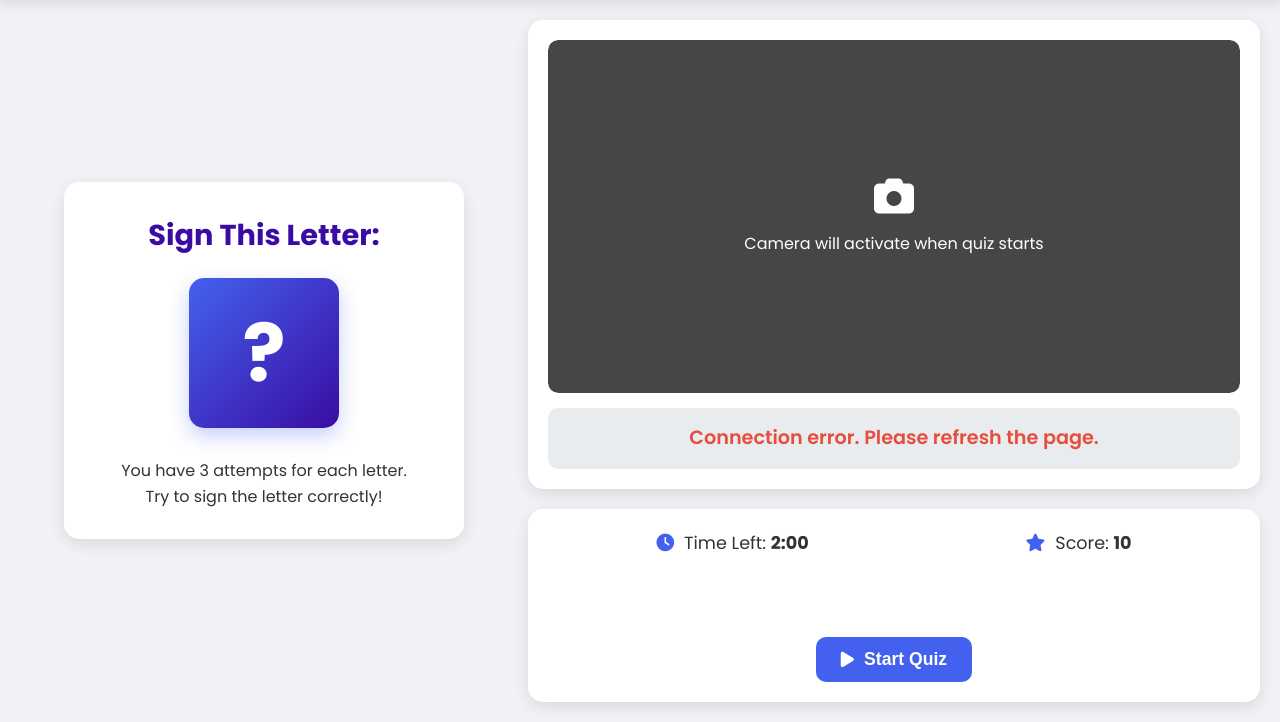
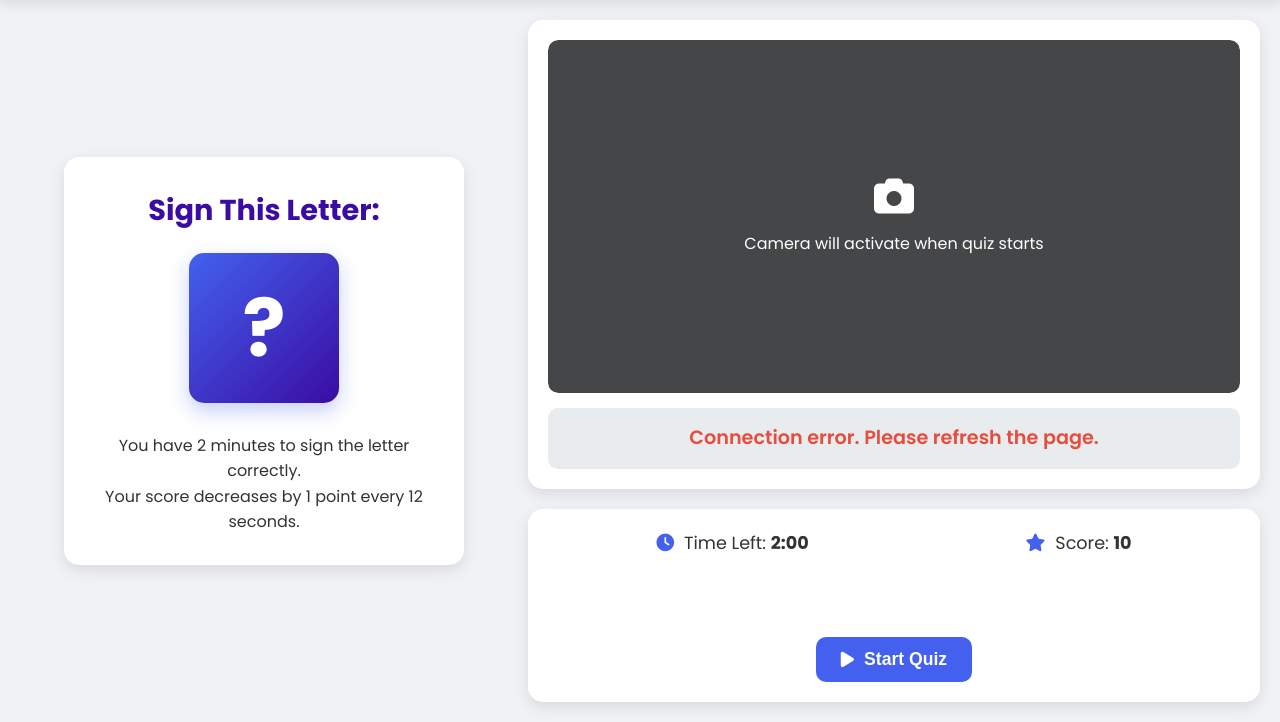
Before and after one commit to Imakp/ASLConnect, a Flask app: page /quiz in a window 1280 px wide. Shown: the part 78-800 px from the top of the page. Run offline with Flask 2, Linux system fonts and the light colour scheme; parts of the project's set-up code (start-up, migrations or seed data) failed here and were passed over; some libraries are stand-ins or nearby versions.

Commit message:
refactor(quiz): replace attempt-based scoring with time-based scoring

```diff
--- a/static/js/quiz.js
+++ b/static/js/quiz.js
@@ -23,8 +23,6 @@
     let confidenceThreshold = 0.90; // Increased threshold to 90% for stricter validation
     let socket = null;
     let frameInterval = null;
-    let attemptCount = 0;
-    let maxAttempts = 3;
 
     // ASL letters to quiz
     const aslLetters = ['A', 'B', 'C', 'D', 'E', 'F', 'G', 'H', 'I', 'J', 'K', 'L', 'M',
@@ -71,14 +69,10 @@
                     // Correct letter but confidence too low
                     feedbackMessage.textContent = `Almost there! Keep signing "${targetLetter}" clearly. (${Math.round(confidence * 100)}% confident)`;
                     feedbackMessage.className = 'feedback-message feedback-warning';
-                    attemptCount++;
-                    checkAttempts();
                 } else if (text) {
                     // Incorrect prediction
                     feedbackMessage.textContent = `That looks like "${text}". Try signing "${targetLetter}" instead.`;
                     feedbackMessage.className = 'feedback-message feedback-error';
-                    attemptCount++;
-                    checkAttempts();
                 } else {
                     // No valid prediction
                     feedbackMessage.textContent = 'No valid sign detected. Please try again.';
@@ -99,16 +93,6 @@
         });
     }
 
-    // Check if max attempts reached
-    function checkAttempts() {
-        if (attemptCount >= maxAttempts) {
-            feedbackMessage.textContent = `Maximum attempts reached. The correct sign was "${aslLetters[currentLetterIndex]}".`;
-            feedbackMessage.className = 'feedback-message feedback-error';
-            nextQuizBtn.style.display = 'block';
-            recognitionActive = false;
-        }
-    }
-
     // Start the quiz
     async function startQuiz() {
         // Reset quiz state
@@ -118,7 +102,6 @@
         currentScore.textContent = score;
         currentPrediction = '';
         currentConfidence = 0;
-        attemptCount = 0;
 
         // Update UI
         startQuizBtn.style.display = 'none';
@@ -195,8 +178,7 @@
         // Update UI
         quizLetter.textContent = letter;
 
-        // Reset attempt counter
-        attemptCount = 0;
+        // Removed attempt counter reset
     }
 
     // Start the timer
@@ -216,6 +198,8 @@
 
             // Check if time is up
             if (secondsRemaining <= 0) {
+                score = 0; // Set score to 0 if time runs out
+                currentScore.textContent = score;
                 endQuiz(false);
             }
         }, 1000);
--- a/templates/quiz.html
+++ b/templates/quiz.html
@@ -32,8 +32,8 @@
                         <span id="quizLetter">?</span>
                     </div>
                     <div class="attempts-info">
-                        <p>You have 3 attempts for each letter.</p>
-                        <p>Try to sign the letter correctly!</p>
+                        <p>You have 2 minutes to sign the letter correctly.</p>
+                        <p>Your score decreases by 1 point every 12 seconds.</p>
                     </div>
                 </div>
             </div>
```
